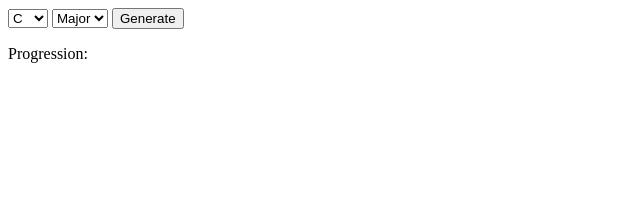
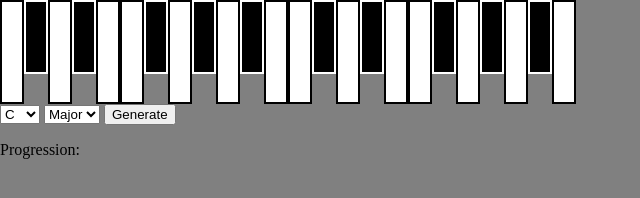
Before and after one commit to Gauraklein/chord.prog, a plain HTML site: page index.html in a window 1280 px wide. Shown: the whole page, without its empty margins (0-640 px from the left). Drawn offline with Linux system fonts and the light colour scheme.

Commit message:
working on building a piano out of colored divs, starting to experiment with positioning so I can have the divs lay on top of each other

```diff
--- a/index.html
+++ b/index.html
@@ -6,8 +6,37 @@
     <meta http-equiv="X-UA-Compatible" content="ie=edge">
     <title>Chord.Prog</title>
     <script type="text/javascript" src="scales.js"></script>
+    <link rel="stylesheet" href="styles.css">
 </head>
 <body>
+    <div id="content">
+        <div id="piano" class="flex-row">
+            <div class="piano-white c-key" ></div>
+            <div class="piano-black c-sharpkey"></div>
+            <div class="piano-white d-key" ></div>
+            <div class="piano-black d-sharp-key"></div>
+            <div class="piano-white e-key" ></div>
+            <div class="piano-white f-key" ></div>
+            <div class="piano-black f-sharp-key"></div>
+            <div class="piano-white g-key" ></div>
+            <div class="piano-black g-sharp-key"></div>
+            <div class="piano-white a-key"></div>
+            <div class="piano-black a-sharp-key"></div>
+            <div class="piano-white b-key"></div>
+            <div class="piano-white c-key" ></div>
+            <div class="piano-black c-sharp-key"></div>
+            <div class="piano-white d-key" ></div>
+            <div class="piano-black d-sharp-key"></div>
+            <div class="piano-white e-key" ></div>
+            <div class="piano-white f-key" ></div>
+            <div class="piano-black f-sharp-key"></div>
+            <div class="piano-white g-key" ></div>
+            <div class="piano-black g-sharp-key"></div>
+            <div class="piano-white a-key"></div>
+            <div class="piano-black a-sharp-key"></div>
+            <div class="piano-white b-key"></div>
+            <div class="piano-white-key c-key"></div>
+        </div>
         <select name="key" id="key">
             <option value="c">C</option>
             <option value="c#">C#</option>
@@ -30,5 +59,7 @@
         <p>Progression: </p>
         <p id="demo"></p>
     </form>
+</div>
+
 </body>
 </html>
--- a/styles.scss
+++ b/styles.scss
@@ -0,0 +1,34 @@
+body {
+    margin: 0px;
+    background-color: gray;
+}
+
+ //frequently used classes
+
+.flex-column {
+    display: flex;
+    flex-direction: column;
+}
+
+.flex-row {
+    display: flex;
+    flex-direction: row;
+}
+
+
+.piano-white {
+    width: 20px;
+    height: 100px;
+    background-color: white;
+    border: 2px solid black;
+
+    right:10px;
+}
+
+.piano-black {
+    width: 20px;
+    height: 70px;
+    background-color: black;
+    border: 2px solid white;
+    right: 10px;
+}
```
Also changed, not shown: styles.css (added), 2 other files.
